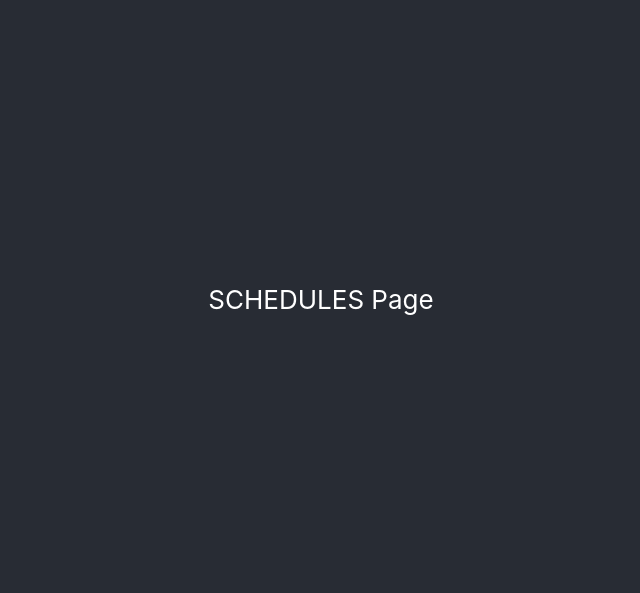
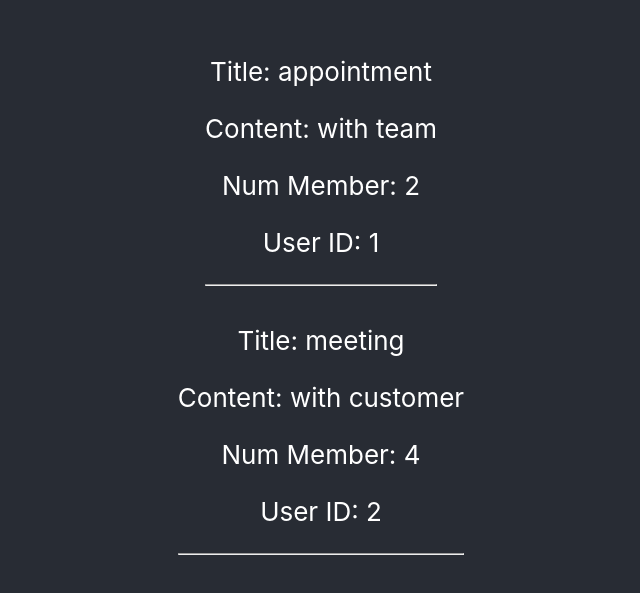
Before and after one commit to travinh/team-schedule-railsAPI-react, a React (Create React App) app in the folder front-end/: page / in a window 1280 px wide. Shown: the part 101-694 px from the top of the page, without its empty margins (319-959 px from the left). Built offline with nearby package versions, Linux system fonts and the light colour scheme.

Commit message:
created some schedules at front-end and render schedules

```diff
--- a/front-end/src/components/Schedule.js
+++ b/front-end/src/components/Schedule.js
@@ -0,0 +1,15 @@
+import React, { Component } from 'react'
+
+export default class Schedule extends Component {
+    render() {
+        return (
+            <div>
+                <p>Title: {this.props.schedule.title} </p>
+                <p>Content: {this.props.schedule.content}</p>
+                <p>Num Member: {this.props.schedule.num_member}</p>
+                <p>User ID: {this.props.schedule.user_id}</p>
+                <hr/>
+            </div>
+        )
+    }
+}
--- a/front-end/src/components/Schedules.js
+++ b/front-end/src/components/Schedules.js
@@ -1,11 +1,17 @@
 import React, {Component} from 'react'
+import Schedule from './Schedule'
+
+const schedules = [{title: "appointment",content: "with team",num_member: "2",user_id: 1},
+{title: "meeting",content: "with customer",num_member: "4",user_id: 2}]
 
 class Schedules extends Component{
 
 
     render(){
         return(
-            <p>SCHEDULES Page</p>
+            <>
+                {schedules.map(schedule => <Schedule schedule={schedule}/>)}
+            </>
         )
     }
 }
```
